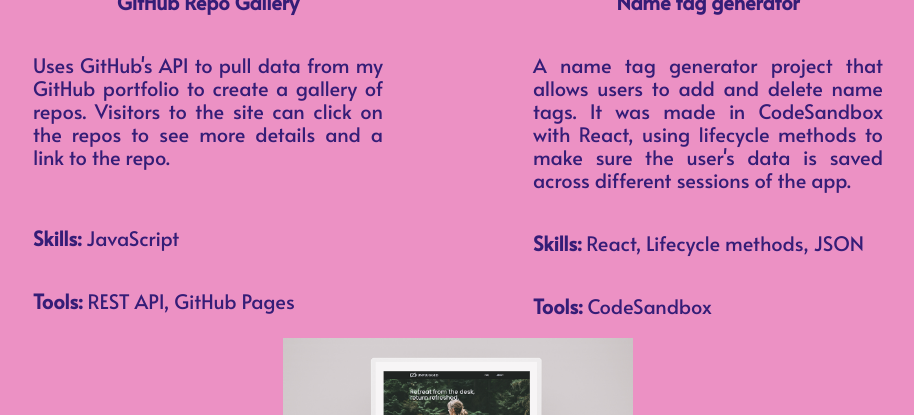
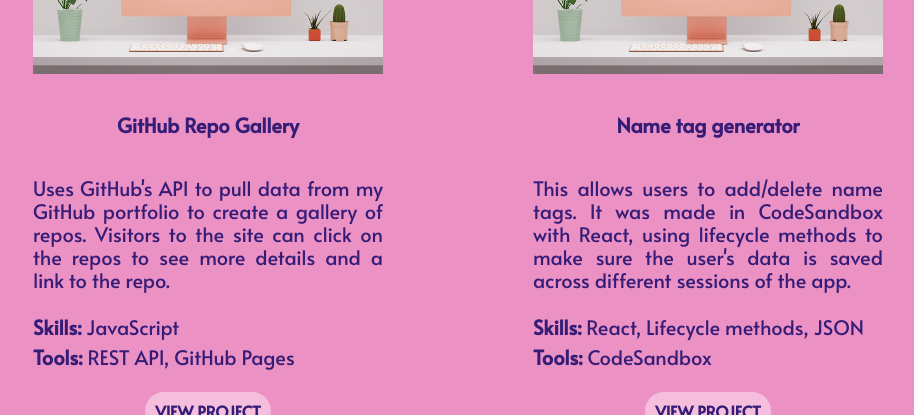
Before and after one commit to antodis79/my-portfolio-website, a plain HTML site: page index.html in a window 1280 px wide. Shown: the part 4235-4650 px from the top of the page, without its empty margins (182-1096 px from the left). Drawn offline with Linux system fonts and the light colour scheme; files whose address does not match are found by name.

Commit message:
Link to the projects added

```diff
--- a/css/main.css
+++ b/css/main.css
@@ -66,10 +66,6 @@ nav #contact-link {
 a:link, a:visited {
   color: #351d77;
   text-decoration: none;
-}
-
-a:hover, a:active {
-  color: #f4bedc;
 }
 
 /*--------Header style-----------*/
@@ -158,6 +154,12 @@ figure {
   justify-content: center;
   flex-direction: column;
   align-items: center;
+  padding: 30px 0;
+}
+
+.project-piece h3 {
+  font-size: 1.25rem;
+  padding-top: 20px;
 }
 
 .project-piece figure, img, .contact-info {
@@ -175,6 +177,18 @@ img {
 #projects .span-left {
   width: 100%;
   text-align: left;
+  line-height: 1.5;
+  margin: auto;
+
+}
+
+.view-project-link {
+  background-color: #f4bedc;
+  padding: 10px 10px;
+  border-radius: 30px;
+  text-transform: uppercase;
+  font-weight: bold;
+  margin-top: 20px;
 }
 
 /*--------Footer style-----------*/
@@ -248,9 +262,6 @@ img {
     justify-content: space-around;
   }
 
-  #github-span-left {
-    padding: 18px 0 0 0;
-  }
 }
 
 
--- a/index.html
+++ b/index.html
@@ -99,6 +99,7 @@
                                         <b>Tools:</b> CodeSandbox, Props, State
                                     </span>
                                 </p>
+                                    <a class="view-project-link" href="https://u3kwip.csb.app/" target="_blank">view project</a>
                             </div>
                             <div class="project-piece">
                                 <figure>
@@ -107,7 +108,7 @@
                                     </a>
                                 </figure>
                                 <h3>Guess the Word Game</h3>
-                                <p>Players guess the word by entering one letter at a time. If the player guesses all the letters correctly before they use up their allotted guesses, they win!</p>
+                                <p>Players guess the word by entering one letter at a time. If players guess all the letters before they use up their allotted guesses, they win!</p>
                                 <p class="span-left">
                                     <span>
                                         <b>Skills:</b> JavaScript
@@ -118,6 +119,7 @@
                                         <b>Tools:</b> GitHub Pages, JSON
                                     </span>
                                 </p>
+                                <a class="view-project-link" href="https://antodis79.github.io/guess-the-word/" target="_blank">view project</a>
                             </div>
                             <div class="project-piece">
                                 <figure>
@@ -138,6 +140,7 @@
                                         <b>Tools:</b> REST API, GitHub Pages
                                     </span>
                                 </p>
+                                <a class="view-project-link" href="https://antodis79.github.io/github-repo-gallery/" target="_blank">view project</a>
                             </div>
                             <div class="project-piece">
                                 <figure>
@@ -146,7 +149,7 @@
                                     </a>
                                 </figure>
                                 <h3>Name tag generator</h3>
-                                <p>A name tag generator project that allows users to add and delete name tags. It was made in CodeSandbox with React, using lifecycle methods
+                                <p>This allows users to add/delete name tags. It was made in CodeSandbox with React, using lifecycle methods
                                 to make sure the user's data is saved across different sessions of the app.</p>
                                 <p class="span-left">
                                     <span>
@@ -157,6 +160,7 @@
                                     <span><b>Tools:</b> CodeSandbox
                                     </span>
                                 </p>
+                                <a class="view-project-link" href="https://cc5fwi.csb.app/" target="_blank">view project</a>
                             </div>
                             <div class="project-piece">
                                 <figure>
@@ -176,6 +180,7 @@
                                         <b>Tools:</b> Photoshop, Chrome DevTools, GitHub pages
                                     </span>
                                 </p>
+                                <a class="view-project-link" href="https://antodis79.github.io/unplugged-retreat/" target="_blank">view project</a>
                             </div>
                         </div>
                     </div>
```
